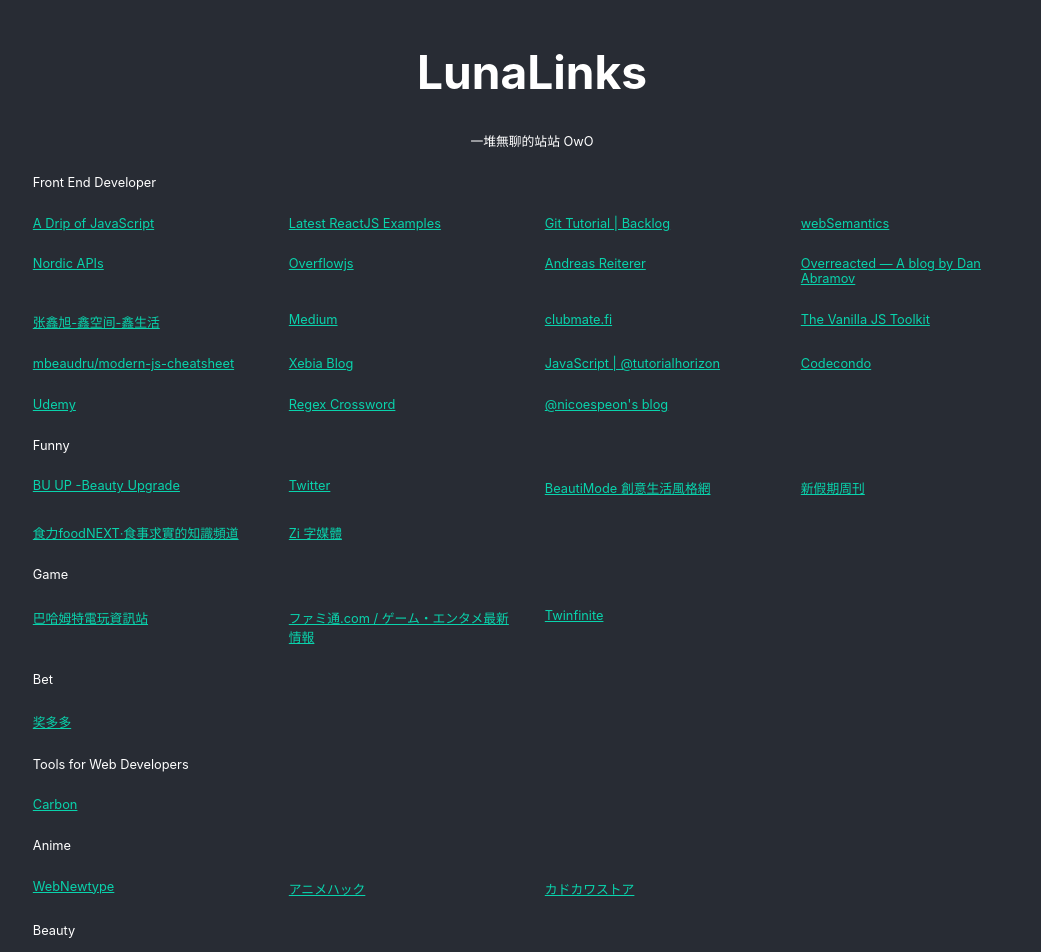
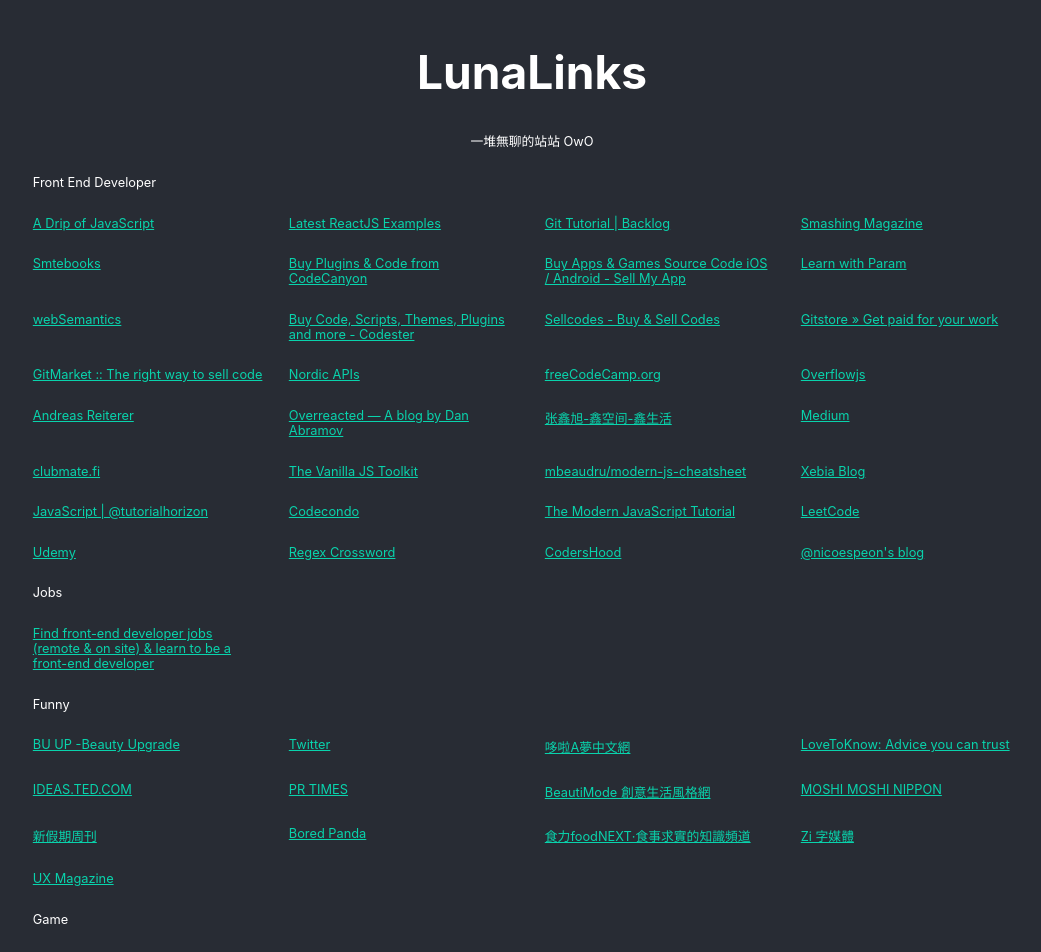
Before and after one commit to catsheue/lunalinks, a React (Create React App) app: page / in a window 1280 px wide. Shown: the top 952 px of the page, without its empty margins (108-1149 px from the left). Built offline with nearby package versions, Linux system fonts and the light colour scheme; data requests are answered from the project's data file.

Commit message:
add link :pencil:

```diff
--- a/db.json
+++ b/db.json
@@ -11,14 +11,65 @@
       "links": "https://react.rocks/"
     },
     {
+      "type": "Jobs",
+      "title": "Find front-end developer jobs (remote & on site) & learn to be a front-end developer",
+      "links": "http://frontenddeveloperjob.com/"
+    },
+    {
       "type": "Front End Developer",
       "title": "Git Tutorial | Backlog",
       "links": "https://backlog.com/git-tutorial/"
     },
     {
       "type": "Front End Developer",
+      "title": "Smashing Magazine",
+      "links": "https://backlog.com/git-tutorial/",
+      "dec": "For Web Designers And Developers"
+    },
+    {
+      "type": "Front End Developer",
+      "title": "Smtebooks",
+      "links": "https://smtebooks.com/"
+    },
+    {
+      "type": "Front End Developer",
+      "title": "Buy Plugins & Code from CodeCanyon",
+      "links": "https://codecanyon.net/"
+    },
+    {
+      "type": "Front End Developer",
+      "title": "Buy Apps & Games Source Code iOS / Android - Sell My App",
+      "links": "https://www.sellmyapp.com/"
+    },
+    {
+      "type": "Front End Developer",
+      "title": "Learn with Param",
+      "links": "https://learnwithparam.com/"
+    },
+    {
+      "type": "Front End Developer",
       "title": "webSemantics",
       "links": "https://websemantics.uk/"
+    },
+    {
+      "type": "Front End Developer",
+      "title": "Buy Code, Scripts, Themes, Plugins and more - Codester",
+      "links": "https://www.codester.com/"
+    },
+    {
+      "type": "Front End Developer",
+      "title": "Sellcodes - Buy & Sell Codes",
+      "links": "https://sellcodes.com/"
+    },
+    {
+      "type": "Front End Developer",
+      "title": "Gitstore » Get paid for your work",
+      "links": "https://gitstore.app/"
+    },
+    {
+      "type": "Front End Developer",
+      "title": "GitMarket :: The right way to sell code",
+      "links": "https://git.market/"
     },
     {
       "type": "Funny",
@@ -31,9 +82,24 @@
       "links": "https://twitter.com/"
     },
     {
+      "type": "Funny",
+      "title": "哆啦A夢中文網",
+      "links": "https://chinesedora.com/"
+    },
+    {
+      "type": "Funny",
+      "title": "LoveToKnow: Advice you can trust",
+      "links": "https://www.lovetoknow.com/"
+    },
+    {
       "type": "Front End Developer",
       "title": "Nordic APIs",
       "links": "https://nordicapis.com/"
+    },
+    {
+      "type": "Front End Developer",
+      "title": "freeCodeCamp.org",
+      "links": "https://www.freecodecamp.org/news"
     },
     {
       "type": "Game",
@@ -42,8 +108,18 @@
     },
     {
       "type": "Game",
+      "title": "Welcome to Steam",
+      "links": "https://store.steampowered.com/"
+    },
+    {
+      "type": "Game",
       "title": "ファミ通.com / ゲーム・エンタメ最新情報",
       "links": "https://www.famitsu.com/"
+    },
+    {
+      "type": "Game",
+      "title": "Gamer Guides",
+      "links": "https://www.gamerguides.com/"
     },
     {
       "type": "Bet",
@@ -119,6 +195,16 @@
     },
     {
       "type": "Front End Developer",
+      "title": "The Modern JavaScript Tutorial",
+      "links": "https://javascript.info/"
+    },
+    {
+      "type": "Front End Developer",
+      "title": "LeetCode",
+      "links": "https://leetcode.com/"
+    },
+    {
+      "type": "Front End Developer",
       "title": "Udemy",
       "order": 0,
       "links": "https://www.udemy.com/"
@@ -130,8 +216,25 @@
     },
     {
       "type": "Front End Developer",
+      "title": "CodersHood",
+      "links": "https://www.codershood.info/",
+      "dec": "Web developement Tutorials, Articles and Free Ebooks"
+    },
+    {
+      "type": "Front End Developer",
       "title": "@nicoespeon's blog",
       "links": "https://www.nicoespeon.com/"
+    },
+    {
+      "type": "Funny",
+      "title": "IDEAS.TED.COM",
+      "links": "https://ideas.ted.com/"
+    },
+    {
+      "type": "Funny",
+      "title": "PR TIMES",
+      "links": "https://prtimes.jp/",
+      "dec": "プレスリリース・ニュースリリース配信サービス シェアNo.1"
     },
     {
       "type": "Funny",
@@ -139,9 +242,26 @@
       "links": "https://www.beautimode.com/"
     },
     {
+      "type": "Shop",
+      "title": "Fred",
+      "links": "Fun & Whimsical Products - Official Site - GenuineFred.com",
+      "dec": "Fun & Whimsical Products - Official Site - GenuineFred.com"
+    },
+    {
+      "type": "Funny",
+      "title": "MOSHI MOSHI NIPPON",
+      "links": "https://www.moshimoshi-nippon.jp/zh-hant/",
+      "dec": "もしもしにっぽん | We deliver the latest news on Japanese pop culture in English before anyone else!"
+    },
+    {
       "type": "Funny",
       "title": "新假期周刊",
       "links": "https://www.weekendhk.com"
+    },
+    {
+      "type": "Funny",
+      "title": "Bored Panda",
+      "links": "https://www.boredpanda.com/"
     },
     {
       "type": "Anime",
@@ -170,6 +290,11 @@
       "type": "Otome",
       "title": "にじめん",
       "links": "https://nijimen.net/"
+    },
+    {
+      "type": "IT",
+      "title": "JavaWorld.com",
+      "links": "https://www.javaworld.com/"
     },
     {
       "type": "IT",
@@ -207,6 +332,12 @@
       "links": "https://zi.media/"
     },
     {
+      "type": "Funny",
+      "title": "UX Magazine",
+      "links": "https://uxmag.com/",
+      "dec": "Defining and Informing the Complex Field of User Experience (UX)"
+    },
+    {
       "type": "Novel",
       "title": "讀創故事",
       "links": "https://story.udn.com/dcstore/Index.do"
--- a/src/App.js
+++ b/src/App.js
@@ -18,14 +18,10 @@
 
   handleSearch = () =>{
     // let url = 'http://my-json-server.typicode.com/catsheue/lunalinks/links?a=1';
-    let url = 'http://localhost:3000/links/'
+    let url = 'http://localhost:3000/links/';
+	  // json-server --watch db.json
     fetch(url).then(response => response.json()).then((links) => {
 
-
-      // https://developer.mozilla.org/en-US/docs/Web/JavaScript/Reference/Global_Objects/Array/findIndex
-      // google check object value in array
-      // Check if object value exists within a Javascript array of objects and if not add a new object to array
-      // https://stackoverflow.com/questions/22844560/check-if-object-value-exists-within-a-javascript-array-of-objects-and-if-not-add/22844712
 
       const add = (arr, name, source) => {
         const found = arr.some(el => el.type === name);
```
Also changed, not shown: 2 other files (tests, documents, lock files or other folders).
